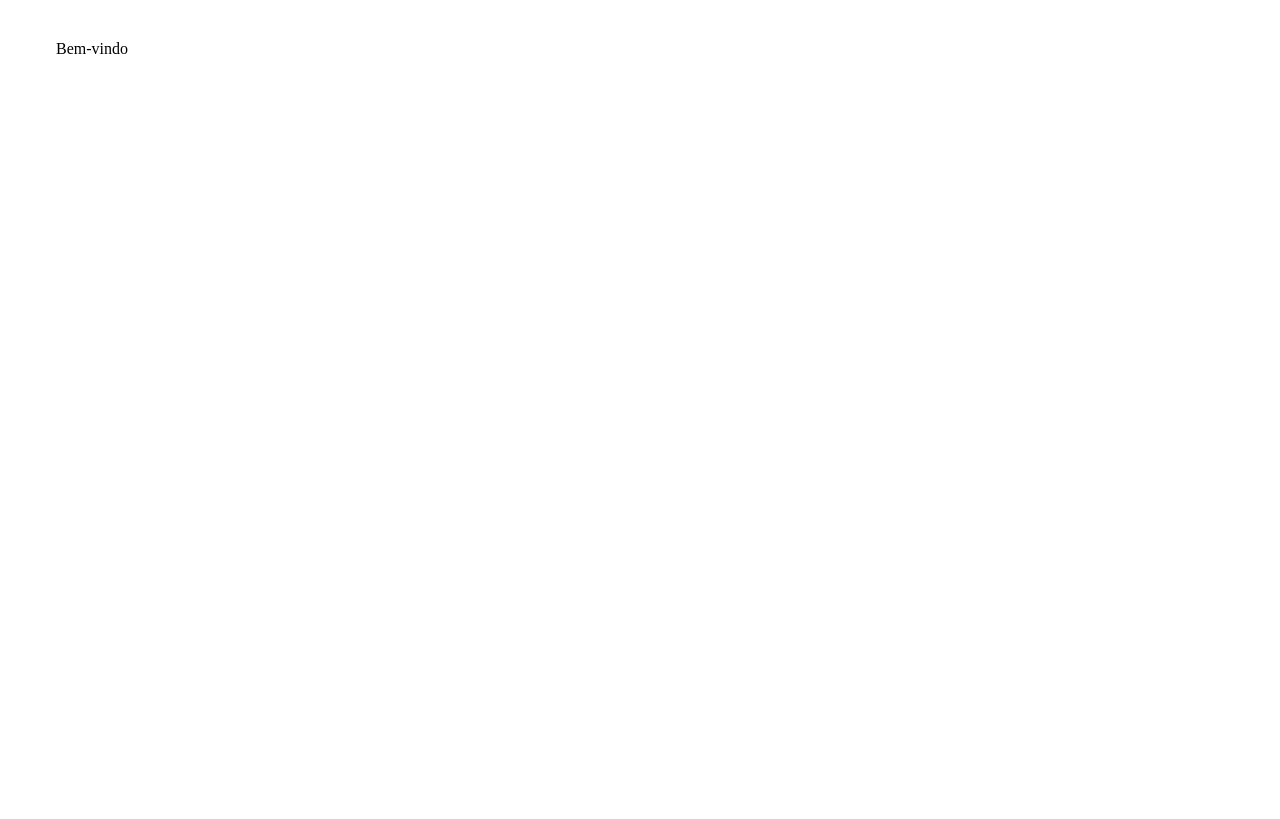
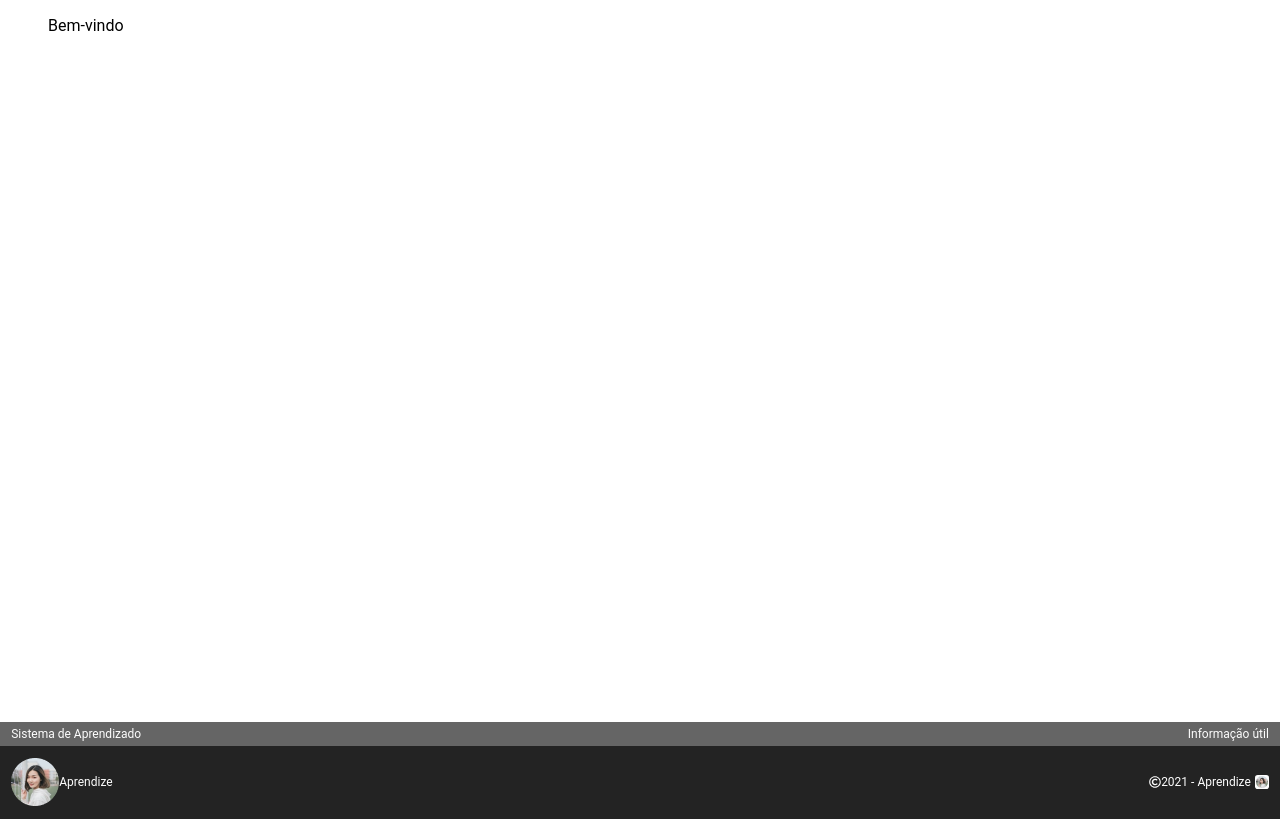
Before and after one commit to lucaspedronet/aprendize-web-api, a React (Create React App) app in the folder front-end/: page / in a window 1280 px wide. Built offline with nearby package versions, Linux system fonts and the light colour scheme.

Commit message:
[Layout-Theme] ajust global styled-theme and layout

```diff
--- a/front-end/src/App.tsx
+++ b/front-end/src/App.tsx
@@ -1,12 +1,24 @@
 import React from 'react';
 import { BrowserRouter } from 'react-router-dom';
+import { ThemeProvider } from 'styled-components';
 import { Routes } from './routers';
+import { defaultTheme } from './styles/themes';
+
+import { PageBody } from './layout/PageBody';
+import { Footer } from './layout/Footer';
+import GlobalStyle from './styles/global';
 
 function App(): JSX.Element {
   return (
-    <BrowserRouter>
-      <Routes />
-    </BrowserRouter>
+    <ThemeProvider theme={defaultTheme}>
+      <PageBody>
+        <BrowserRouter>
+          <Routes />
+          <Footer />
+        </BrowserRouter>
+        <GlobalStyle />
+      </PageBody>
+    </ThemeProvider>
   );
 }
 
--- a/front-end/src/layout/PageBody/index.tsx
+++ b/front-end/src/layout/PageBody/index.tsx
@@ -1,4 +1,10 @@
 import React from 'react';
 import { Container } from './styles';
 
-export const PageBody: React.FC = ({ children }) => <Container>{children}</Container>;
+interface IPageBodyProps {
+  children: React.ReactNode;
+}
+export const PageBody: React.FC<IPageBodyProps> = ({ children }: IPageBodyProps) => {
+  console.log('');
+  return <Container>{children}</Container>;
+};
```
Also changed, not shown: front-end/src/layout/NavBar/index.tsx (+6 -23 lines), front-end/src/styled.d.ts (+28 -0 lines).
